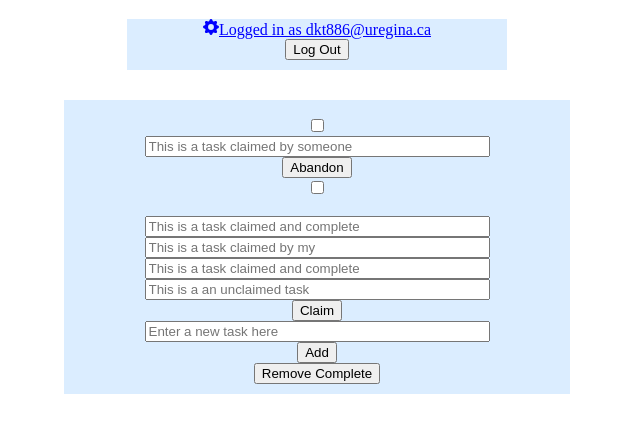
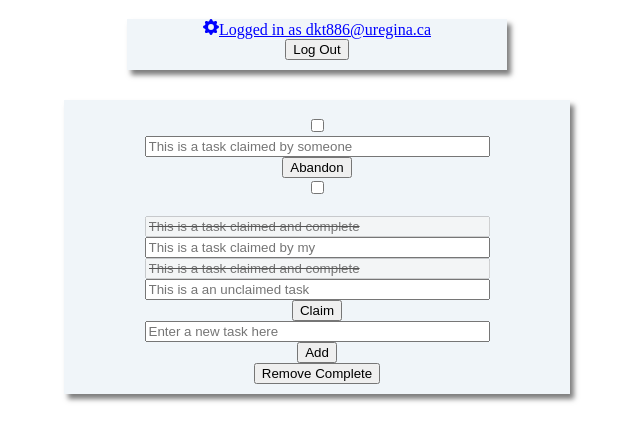
Before and after one commit to dav1dk1m/ENSE-374-LAB, a plain HTML site: page LAB 2/todo.html in a window 1280 px wide. Shown: the part 61-502 px from the top of the page, without its empty margins (323-963 px from the left). Drawn offline with Linux system fonts and the light colour scheme.

Commit message:
LAB2 Assignment

```diff
--- a/LAB 2/style.css
+++ b/LAB 2/style.css
@@ -4,26 +4,29 @@ body {
 
 .container {
     text-align: center;
-    background-color: rgb(219, 237, 255);
+    background-color: rgb(240, 245, 249);
     margin-left: 40%;
     margin-right: 40%;
     padding-bottom: 10px;
+    box-shadow: 4px 5px 5px rgb(126, 126, 126);
 }
 
 .container-small {
-    background-color: rgb(219, 237, 255);
+    background-color: rgb(240, 245, 249);
     margin-left: 35%;
     margin-right: 35%;
     padding-bottom: 10px;
+    box-shadow: 4px 5px 5px rgb(126, 126, 126);
 }
 
 .container-big {
-    background-color: rgb(219, 237, 255);
+    background-color: rgb(240, 245, 249);
     margin-top: 30px;
     margin-left: 30%;
     margin-right: 30%;
     padding: 1rem;
     padding-bottom: 10px;
+    box-shadow: 4px 5px 5px rgb(126, 126, 126);
 }
 
 svg {
@@ -34,3 +37,7 @@ span {
     color: blue;
     text-decoration: underline;
 }
+
+#myInput1, #myInput3 {
+    text-decoration: line-through;
+}
--- a/LAB 2/todo.html
+++ b/LAB 2/todo.html
@@ -30,10 +30,10 @@
         <input type="checkbox" id="check" name="check"> <br><br>
 
 
-        <input type="text" size=40 id="myInput" placeholder="This is a task claimed and complete"> <br>
-        <input type="text" size=40 id="myInput" placeholder="This is a task claimed by my"> <br>
-        <input type="text" size=40 id="myInput" placeholder="This is a task claimed and complete"> <br>
-        <input type="text" size=40 id="myInput" placeholder="This is a an unclaimed task"> <br>
+        <input type="text" size=40 id="myInput1" placeholder="This is a task claimed and complete" disabled> <br>
+        <input type="text" size=40 id="myInput2" placeholder="This is a task claimed by my"> <br>
+        <input type="text" size=40 id="myInput3" placeholder="This is a task claimed and complete" disabled> <br>
+        <input type="text" size=40 id="myInput4" placeholder="This is a an unclaimed task"> <br>
         <input type="button" name="claim" id="claim" value="Claim"> <br>
 
         <input type="text" size=40 id="newTask" placeholder="Enter a new task here"> <br>
```
